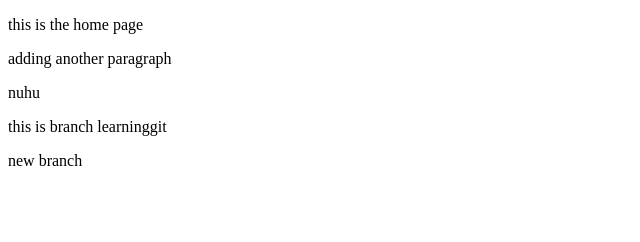
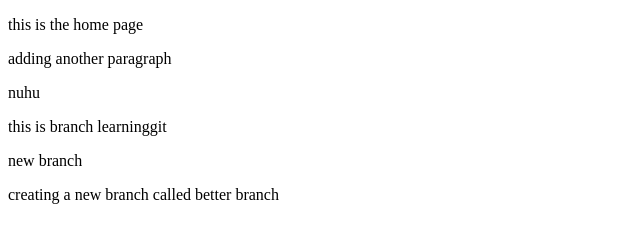
Before and after one commit to NuhuWambali/GitLearning, a plain HTML site: page index.html in a window 1280 px wide. Shown: the whole page, without its empty margins (0-640 px from the left). Drawn offline with Linux system fonts and the light colour scheme.

Commit message:
some changes

```diff
--- a/index.html
+++ b/index.html
@@ -11,5 +11,6 @@
     <p>nuhu</p>
     <p>this is branch learninggit</p>
     <p>new branch</p>
+    <p>creating a new branch called better branch</p>
 </body>
 </html>
```
